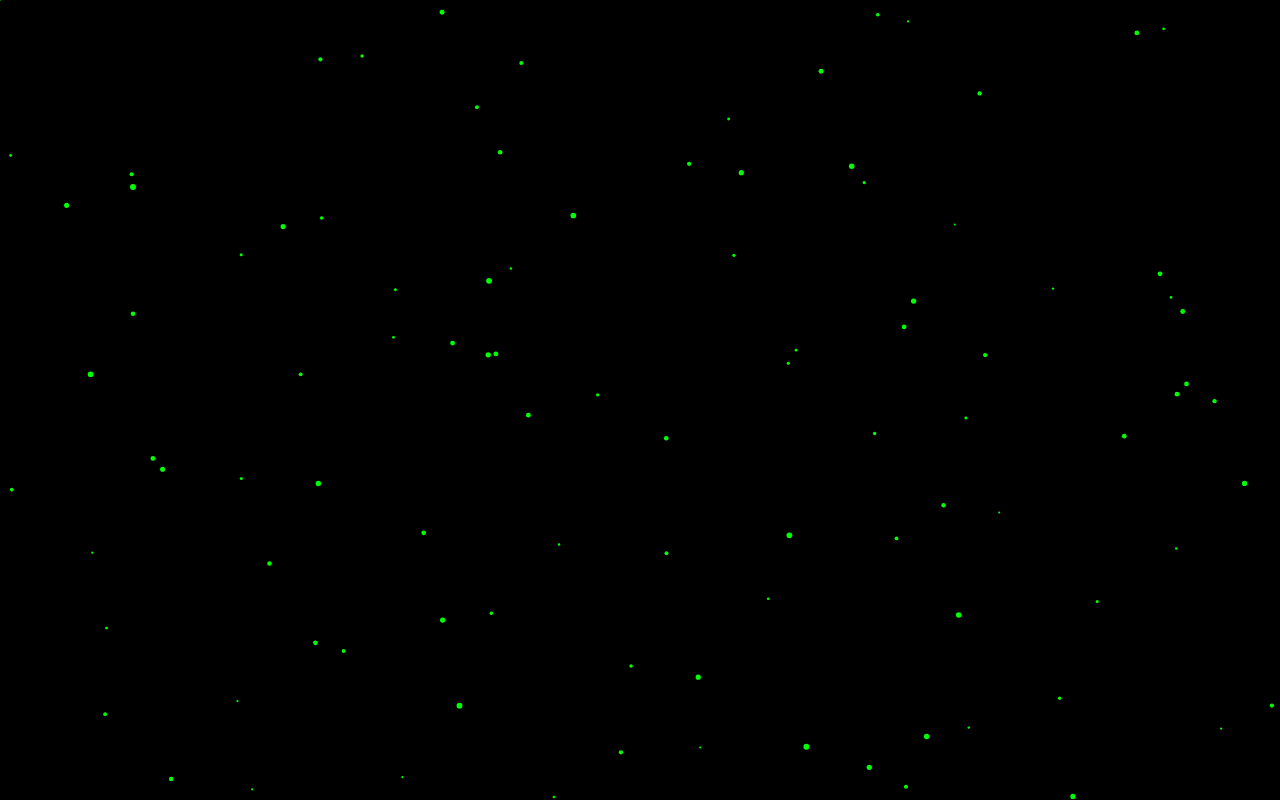
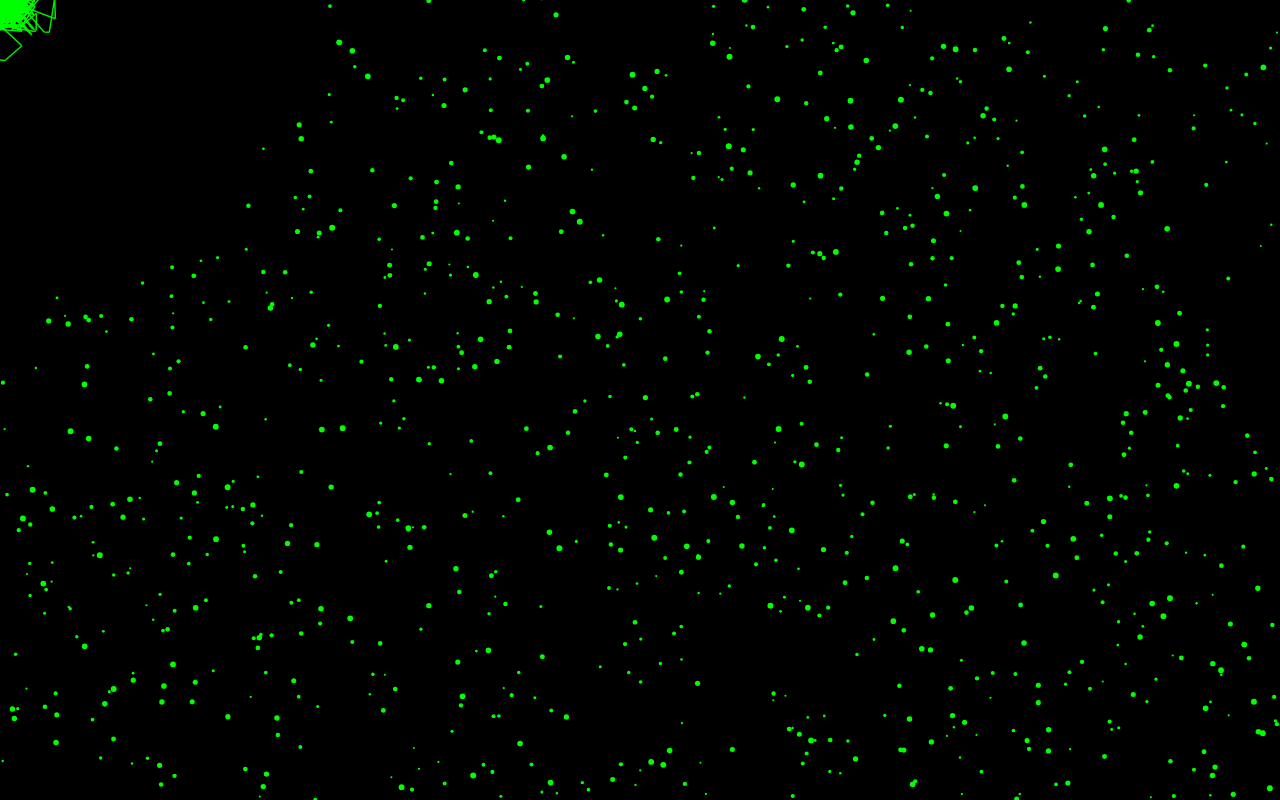
Before and after one commit to SyixPS/cool-pike-mwxdg5, a website: page e.html in a window 1280 px wide. Drawn offline with Linux system fonts and the light colour scheme.

Commit message:
Update e.html

```diff
--- a/e.html
+++ b/e.html
@@ -1,7 +1,7 @@
 <!DOCTYPE html>
 <html>
 <head>
-    <title>Tentacle Particle Effect</title>
+    <title>Electric Tentacle Effect</title>
     <style>
         body {
             margin: 0;
@@ -46,8 +46,8 @@
             reset() {
                 this.x = Math.random() * canvas.width;
                 this.y = Math.random() * canvas.height;
-                this.velX = Math.random() * 2 - 1;
-                this.velY = Math.random() * 2 - 1;
+                this.velX = (Math.random() * 4 - 2) * 2; // 10x speed
+                this.velY = (Math.random() * 4 - 2) * 2; // 10x speed
             }
 
             update() {
@@ -63,15 +63,15 @@
                 const dy = mouseY - this.y;
                 const distance = Math.sqrt(dx * dx + dy * dy);
 
-                if (distance < 150) {
-                    const force = (150 - distance) / 150;
-                    this.velX += (dx / distance) * force * 0.5;
-                    this.velY += (dy / distance) * force * 0.5;
+                if (distance < 300) { // 10x interaction range
+                    const force = (300 - distance) / 300;
+                    this.velX += (dx / distance) * force * 2; // 10x force
+                    this.velY += (dy / distance) * force * 2; // 10x force
                 }
 
                 // Friction
-                this.velX *= 0.99;
-                this.velY *= 0.99;
+                this.velX *= 0.95;
+                this.velY *= 0.95;
             }
 
             draw() {
@@ -82,26 +82,38 @@
             }
         }
 
-        // Create particles
+        // Create particles (10x more particles)
         const particles = [];
-        const particleCount = 100;
+        const particleCount = 1000; // 10x particle count
         for (let i = 0; i < particleCount; i++) {
             particles.push(new Particle());
         }
 
-        // Draw tentacle connections
-        function drawConnections() {
+        // Draw electric tentacle connections
+        function drawElectricTentacles() {
             particles.forEach(particle => {
                 const dx = mouseX - particle.x;
                 const dy = mouseY - particle.y;
                 const distance = Math.sqrt(dx * dx + dy * dy);
 
-                if (distance < 150) {
+                if (distance < 300) { // 10x interaction range
                     ctx.beginPath();
-                    ctx.strokeStyle = `rgba(0, 255, 0, ${1 - distance/150})`;
-                    ctx.lineWidth = 0.5;
-                    ctx.moveTo(particle.x, particle.y);
-                    ctx.lineTo(mouseX, mouseY);
+                    ctx.strokeStyle = `rgba(0, 255, 0, ${1 - distance/300})`;
+                    ctx.lineWidth = 1.5;
+
+                    // Add randomness to simulate electric arcs
+                    const segments = 10;
+                    let lastX = particle.x;
+                    let lastY = particle.y;
+                    for (let i = 1; i <= segments; i++) {
+                        const t = i / segments;
+                        const midX = lastX + (mouseX - lastX) * t + (Math.random() - 0.5) * 50; // Random jitter
+                        const midY = lastY + (mouseY - lastY) * t + (Math.random() - 0.5) * 50; // Random jitter
+                        ctx.moveTo(lastX, lastY);
+                        ctx.lineTo(midX, midY);
+                        lastX = midX;
+                        lastY = midY;
+                    }
                     ctx.stroke();
                 }
             });
@@ -116,7 +128,7 @@
                 particle.draw();
             });
 
-            drawConnections();
+            drawElectricTentacles();
             requestAnimationFrame(animate);
         }
 
```
